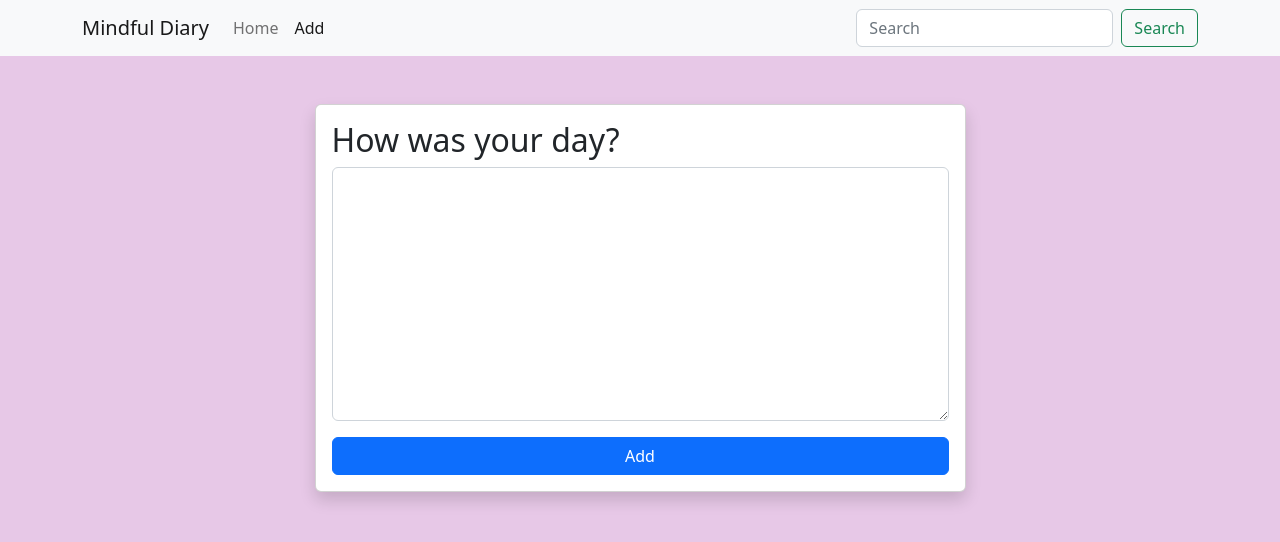
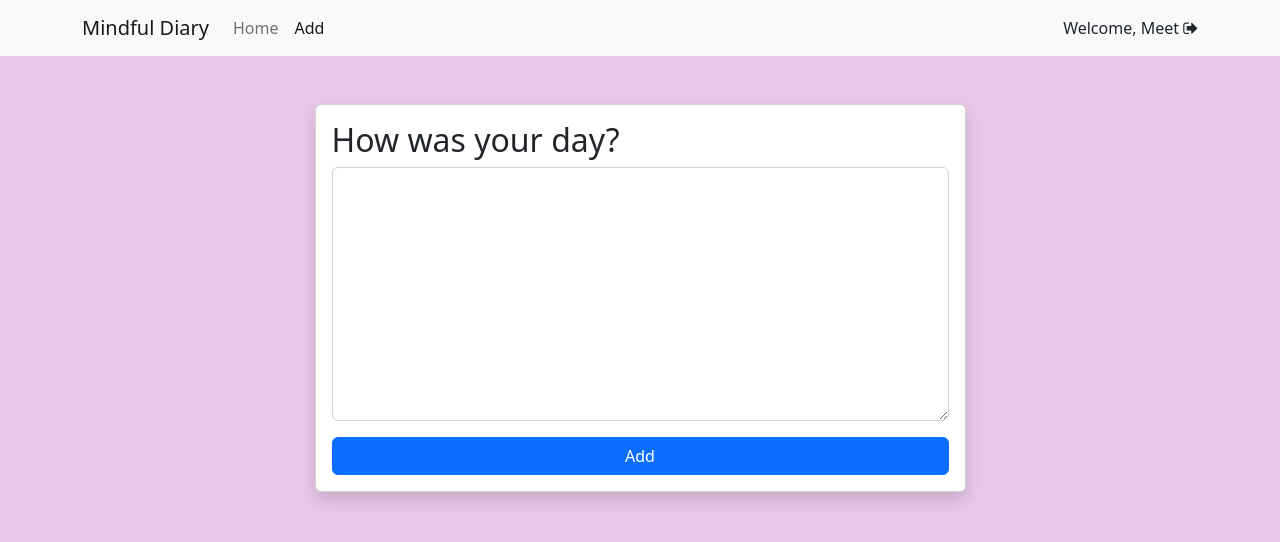
Before and after one commit to meetsatra/MindfulDiary, a Django app: page /add/ in a window 1280 px wide. Shown: the top 542 px of the page. Run offline with Django 4.2, Linux system fonts and the light colour scheme; a user stored in the database is signed in.

Commit message:
front back sort, nlp.py input output sort

```diff
--- a/home/models.py
+++ b/home/models.py
@@ -16,6 +16,8 @@ class Feedback(models.Model):
     journal_entry = models.ForeignKey(JournalEntry, on_delete=models.CASCADE)
     feedback_text = models.TextField()
     timestamp = models.DateTimeField(auto_now_add=True)
+    def __str__(self) -> str:
+        return self.feedback_text
 
 # Chatbot Conversation Model (for chat history)
 class ChatbotConversation(models.Model):
--- /dev/null
+++ b/home/nlp.py
@@ -0,0 +1,2 @@
+def process_description(desc):
+    return desc
--- a/home/static/style.css
+++ b/home/static/style.css
@@ -1,3 +1,4 @@
 body{
-    background-color: #e7c8e7
+    background-color: #e7c8e7;
+    background-image: url();
 }
--- a/home/templates/add.html
+++ b/home/templates/add.html
@@ -16,8 +16,12 @@
                 </li>
             </ul>
             <form class="d-flex" role="search">
-                <input class="form-control me-2" type="search" placeholder="Search" aria-label="Search" />
-                <button class="btn btn-outline-success" type="submit">Search</button>
+                {% if request.user.is_authenticated %}
+                <p class="my-auto">Welcome, {{request.user.first_name}}
+                    <a style="color: inherit;" href="/logout"><i class="fa fa-sign-out"></i></a></p>
+                {% else %}
+                <a href="/login" class="btn btn-outline-success">Login</a>
+                {% endif %}
             </form>
         </div>
     </div>
--- a/home/templates/index.html
+++ b/home/templates/index.html
@@ -21,7 +21,6 @@
                     <a style="color: inherit;" href="/logout"><i class="fa fa-sign-out"></i></a></p>
                 {% else %}
                 <a href="/login" class="btn btn-outline-success">Login</a>
-
                 {% endif %}
             </form>
         </div>
--- a/home/views.py
+++ b/home/views.py
@@ -5,6 +5,8 @@ from django.contrib.auth.decorators import login_required
 from django.contrib import messages
 from django.contrib.auth import authenticate, login, logout
 from django.views.decorators.csrf import csrf_exempt
+from .nlp import process_description  # Import the function from nlp.py
+
 
 # Create your views here.
 @login_required(login_url="/login")
@@ -18,10 +20,19 @@ def add(request):
         data = request.POST
         desc = data.get('desc')
 
-        JournalEntry.objects.create(
+        feedback = process_description(desc)
+        print(feedback)
+        journal_entry = JournalEntry.objects.create(
             user=request.user,
-            entry_text = desc,
+            entry_text=desc,
             date=date.today(),
+        )
+
+        # Create a Feedback object and associate it with the JournalEntry instance
+        Feedback.objects.create(
+            user=request.user,
+            journal_entry=journal_entry,
+            feedback_text=feedback,
         )
         return redirect('/')
     return render(request, "add.html", context = {'page':'Add Journal'})
```
Also changed, not shown: db.sqlite3.
